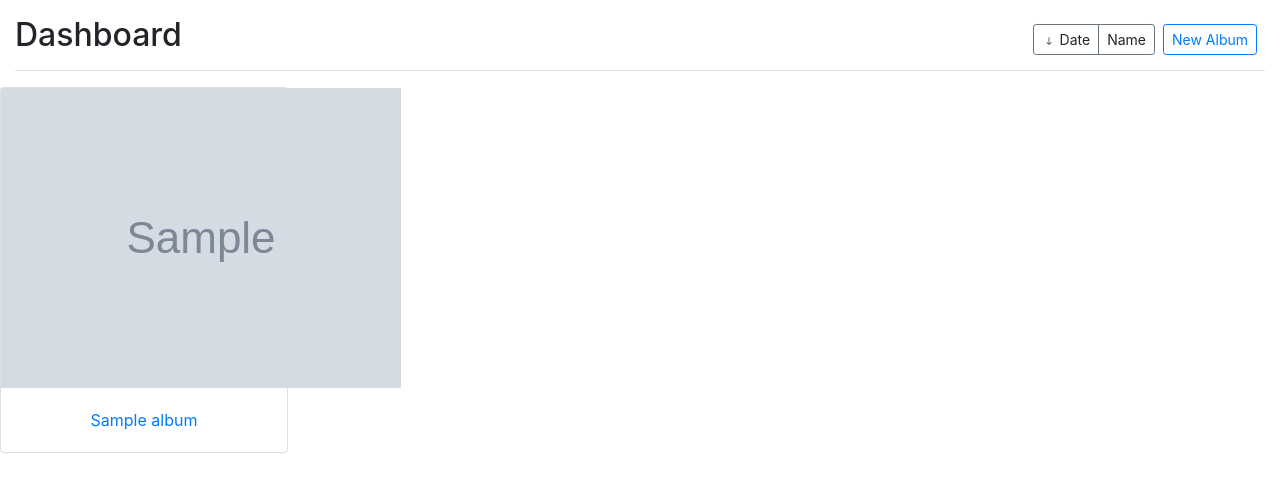
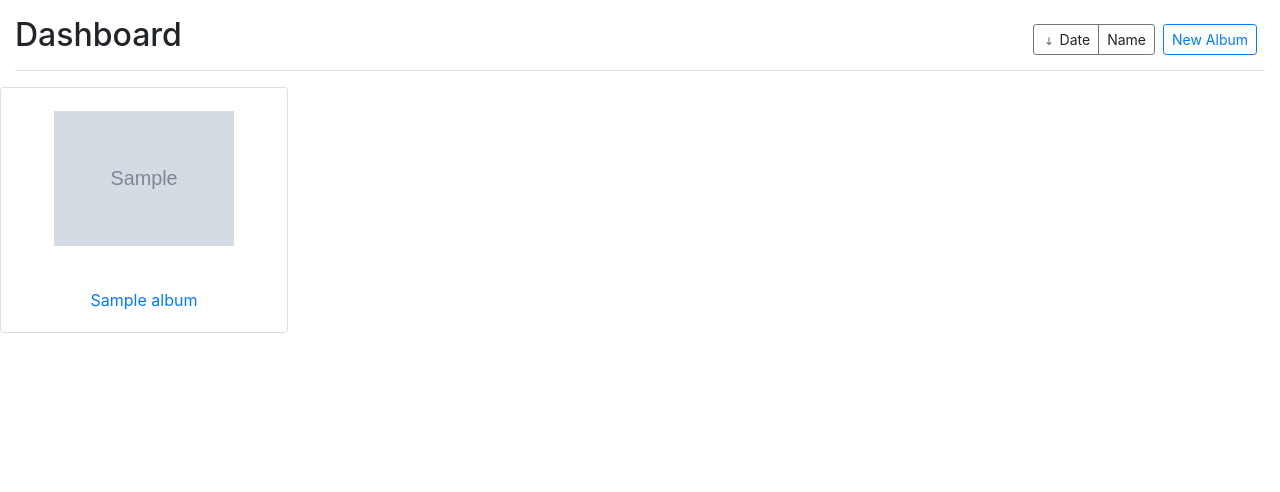
Before and after one commit to MarsWizard/imagebank, a Django app: page /albums in a window 1280 px wide. Shown: the part 56-548 px from the top of the page. Run offline with Django 3.2, Linux system fonts and the light colour scheme; a user stored in the database is signed in; tables that the repository leaves empty hold one stand-in row (values such as "Sample post"); grey boxes marked "Sample" are stand-in pictures; some libraries are stand-ins or nearby versions.

Commit message:
album_index image position

```diff
--- a/ims/templates/ims/album_index.html
+++ b/ims/templates/ims/album_index.html
@@ -1,5 +1,21 @@
 {% extends 'base.html' %}
 {% load bootstrap_pagination %}
+{% block header %}
+  <style>
+    .thumbs {
+      position: relative;
+      display: inline-block;
+      overflow: hidden;
+    }
+
+    .thumbs img {
+      border: 1px;
+      width: 180px;
+      height: 180px;
+      object-fit: contain;
+    }
+  </style>
+{% endblock %}
 {% block content %}
   <div class="row">
     <div class="col-12">
@@ -9,9 +25,13 @@
           <div class="btn-group mr-2">
             <a class="btn btn-sm btn-outline-secondary">
               {% if 1 %}
-              <svg class="bi bi-arrow-down" width="1em" height="1em" viewBox="0 0 20 20" fill="currentColor" xmlns="http://www.w3.org/2000/svg">
-                <path fill-rule="evenodd" d="M6.646 11.646a.5.5 0 01.708 0L10 14.293l2.646-2.647a.5.5 0 01.708.708l-3 3a.5.5 0 01-.708 0l-3-3a.5.5 0 010-.708z" clip-rule="evenodd"></path>
-                <path fill-rule="evenodd" d="M10 4.5a.5.5 0 01.5.5v9a.5.5 0 01-1 0V5a.5.5 0 01.5-.5z" clip-rule="evenodd"></path>
+                <svg class="bi bi-arrow-down" width="1em" height="1em" viewBox="0 0 20 20" fill="currentColor"
+                     xmlns="http://www.w3.org/2000/svg">
+                  <path fill-rule="evenodd"
+                        d="M6.646 11.646a.5.5 0 01.708 0L10 14.293l2.646-2.647a.5.5 0 01.708.708l-3 3a.5.5 0 01-.708 0l-3-3a.5.5 0 010-.708z"
+                        clip-rule="evenodd"></path>
+                  <path fill-rule="evenodd" d="M10 4.5a.5.5 0 01.5.5v9a.5.5 0 01-1 0V5a.5.5 0 01.5-.5z"
+                        clip-rule="evenodd"></path>
                 </svg>
               {% endif %}
               Date
@@ -31,7 +51,7 @@
     {% for album in object_list %}
       <div class="card thumbs text-center" style="width: 18rem;">
         <a href="{% url 'ims.album_view' album.id %}">
-          <img src="{{ album.image_set.all.0.sm_file.photo.url }}" />
+          <img src="{{ album.image_set.all.0.sm_file.photo.url }}"/>
           <div class="card-body">
             <p class="card-text">{{ album.title }}</p>
           </div>
```
Lines whose indentation alone changed are shown as unchanged.
